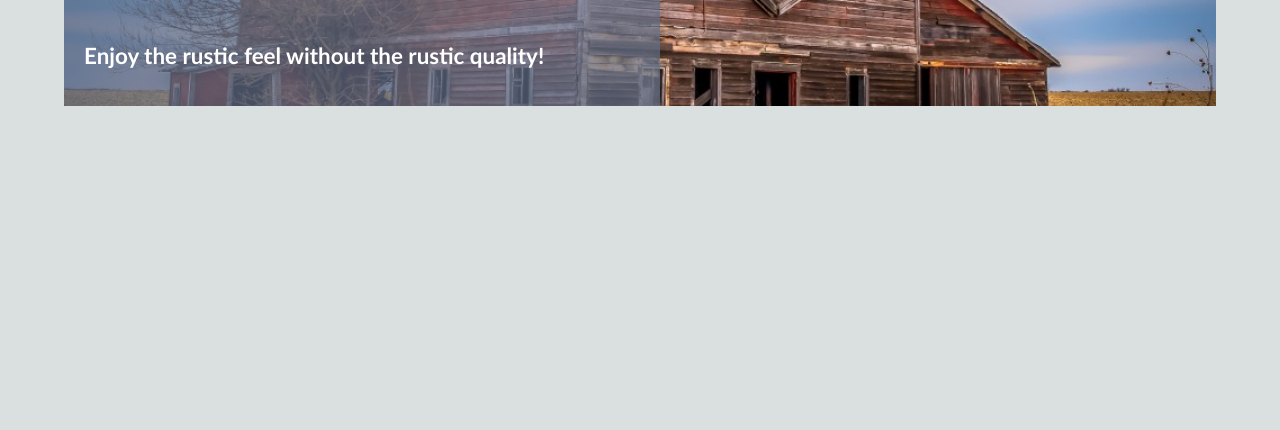
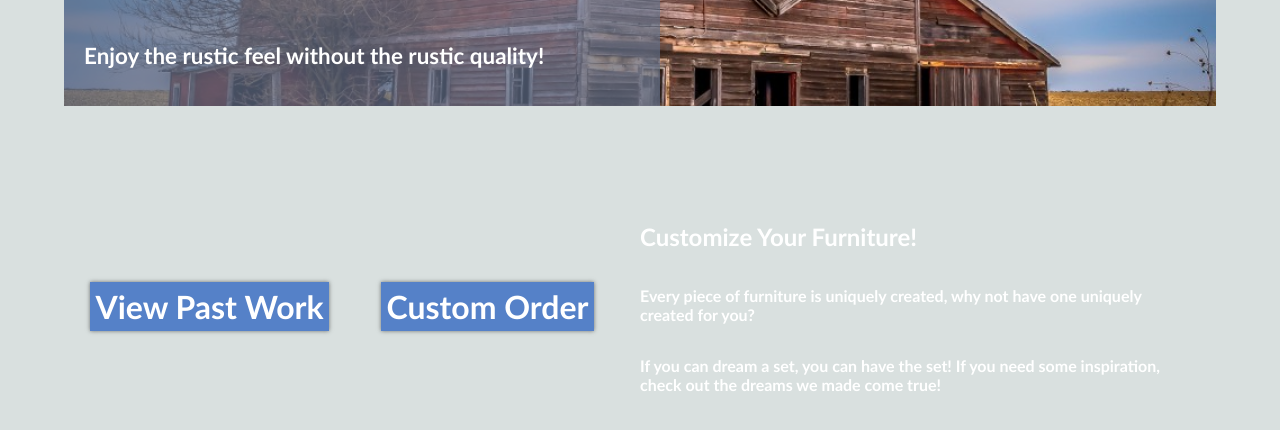
Before and after one commit to smlcate/khw, a website: page public/index.html in a window 1280 px wide. Shown: the part 454-884 px from the top of the page. Before the commit the page ends 800 px from the top, so only its background shows below. Drawn offline with nearby package versions, Linux system fonts and the light colour scheme; some packages are replaced by stand-ins of ours.

Commit message:
add html

```diff
--- a/public/partials/home.html
+++ b/public/partials/home.html
@@ -14,4 +14,19 @@
 
     </div>
   </div>
+  <div class="aboutPageContentDivs" id="aboutCustomFurniture">
+    <div class="aboutPageContentLinkContainers" id="aboutPageCustFurnLinkContainer">
+
+      <a href="#">View Past Work</a>
+      <a href="#">Custom Order</a>
+
+    </div>
+    <div class="aboutPageContentDivTextContainers" id="aboutPageCustFurnTextContainer">
+      <h2>Customize Your Furniture!</h2>
+      <p>Every piece of furniture is uniquely created, why not have one uniquely created for you?</p>
+      <p>If you can dream a set, you can have the set! If you need some inspiration, check out the dreams we made come true!</p>
+
+    </div>
+
+  </div>
 </div>
--- a/public/styles/main.css
+++ b/public/styles/main.css
@@ -98,6 +98,12 @@ body {
    min-width: 500px;
    display: flex;
  }
+ .aboutPageContentDivs {
+   width: 90vw;
+   height: 400px;
+   min-width: 500px;
+   display: flex;
+ }
  .aboutPageContentDivTextContainers {
    padding: 20px;
    display: flex;
@@ -116,6 +122,25 @@ body {
    justify-content: center;
    align-items: center;
    width: 50%;
+   /* border: 2px solid red; */
+ }
+
+ #aboutPageCustFurnLinkContainer {
+   display: flex;
+   justify-content: space-around;
+ }
+ #aboutPageCustFurnTextContainer {
+   justify-content:center;
+ }
+
+ #aboutPageCustFurnLinkContainer a {
+   font-size: 200%;
+   /* width: 230px; */
+   display: flex;
+   justify-content: center;
+   align-items: center;
+   background: rgba(30, 89, 191, 0.7);
+   /* color: red; */
  }
  .aboutPageContentLinkContainers a {
    font-size: 60px;
```
